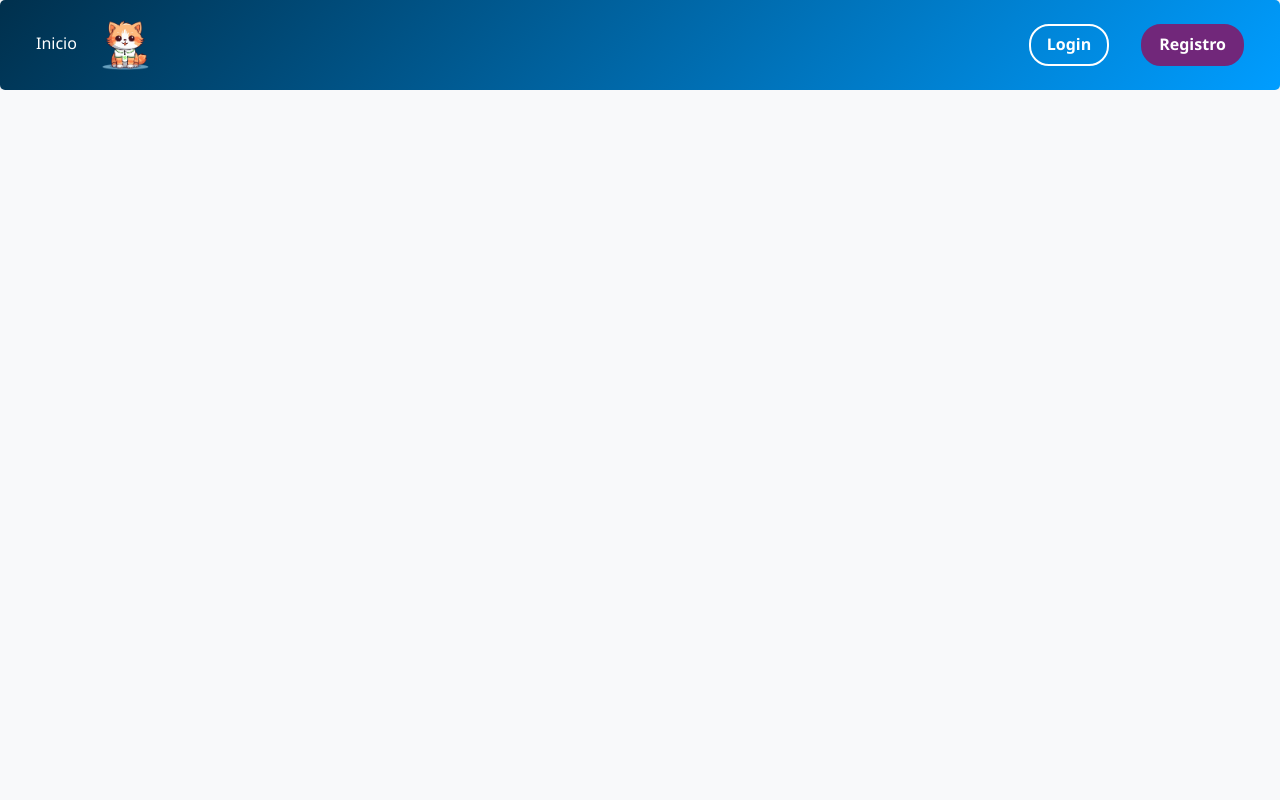
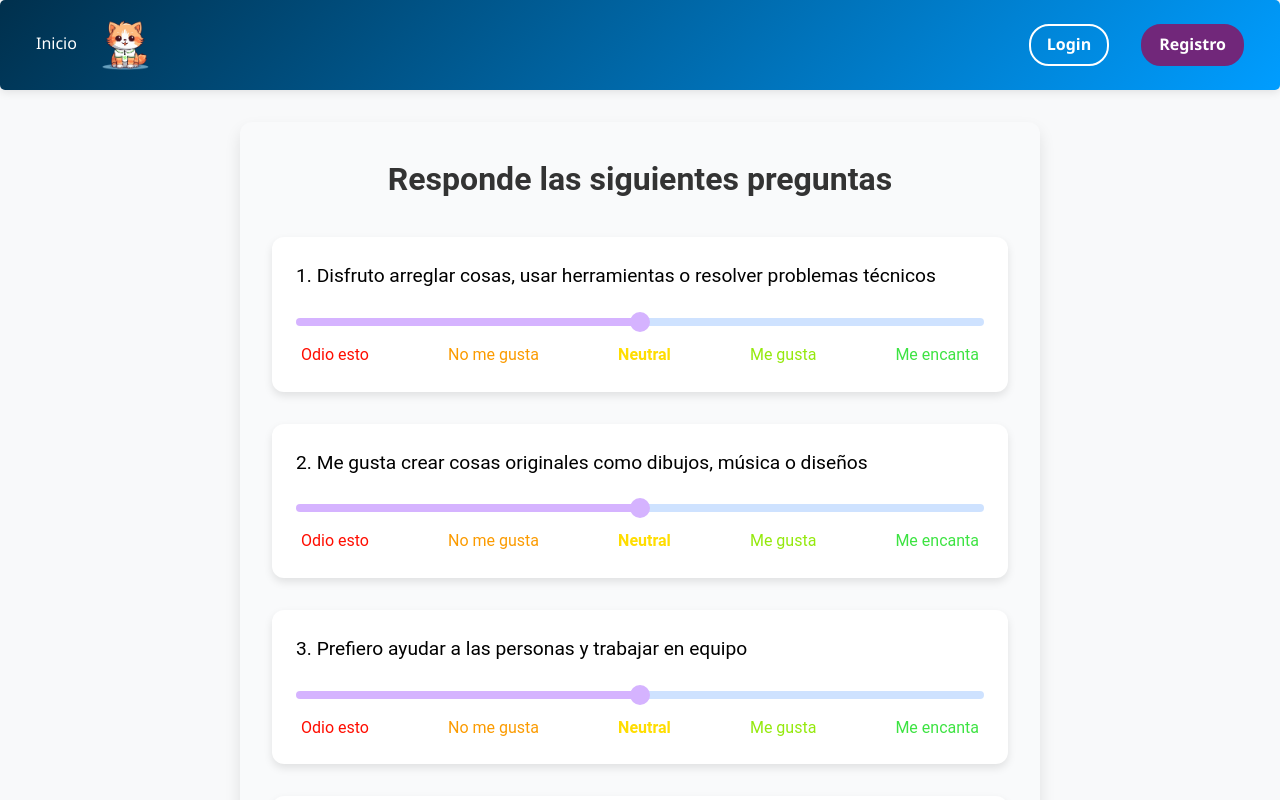
Before and after one commit to nessa-7/AVIFRONTCOPIA2, a React (Vite) app in the folder avi/: page /pretest in a window 1280 px wide. Shown: the top 800 px of the page. Built offline with nearby package versions, Linux system fonts and the light colour scheme.

Commit message:
se agrega PreTest, editar e inhabilitar admin

```diff
--- a/avi/index.html
+++ b/avi/index.html
@@ -2,9 +2,9 @@
 <html lang="en">
   <head>
     <meta charset="UTF-8" />
-    <link rel="icon" type="image/svg+xml" href="/vite.svg" />
+    <link rel="icon" type="image/svg+xml" href="/logoAVI.png" />
     <meta name="viewport" content="width=device-width, initial-scale=1.0" />
-    <title>avi</title>
+    <title>AVI</title>
   </head>
   <body>
     <div id="root"></div>
--- a/avi/src/App.jsx
+++ b/avi/src/App.jsx
@@ -19,6 +19,8 @@ import Navbar from "./Navbar";
 import AdminGet from "./AdminGet";
 import EditarPerfil from "./EditarPerfil";
 import TestRIASEC from "./TestRIASEC";
+import Pretest from "./PreTest";
+import EditarAdmin from "./EditarAdmin";
 
 
 
@@ -46,6 +48,8 @@ function App() {
               <Route path="/listaradmins" element={<AdminGet></AdminGet>}></Route>
               <Route path="/editar-perfil" element={<EditarPerfil></EditarPerfil>}></Route>
               <Route path="/preguntastest" element={<TestRIASEC></TestRIASEC>}></Route>
+              <Route path="/pretest" element={<Pretest></Pretest>}></Route>
+              <Route path="/editar/:id" element={<EditarAdmin></EditarAdmin>}></Route>
             </Routes>
 
         </BrowserRouter>
--- a/avi/src/Aspirante.css
+++ b/avi/src/Aspirante.css
@@ -102,18 +102,28 @@
 
 .asp-actions {
   display: flex;
-  gap: 10px;
+  gap: 30px;
+  margin-right: 2px;
+}
+
+.ad-actions {
+  display: flex;
+  gap: 30px;
+  align-items: end;
 }
 
 .icon {
+width: auto;
+font-size: 1rem;
   border: none;
   background: #f4f4f4;
   padding: 10px;
   border-radius: 12px;
   cursor: pointer;
+  color: #555;
 }
 
-.icon.eliminar {
+.icon.editar {
   background: #ffe4e4;
 }
 
--- a/avi/src/AspirantesGet.jsx
+++ b/avi/src/AspirantesGet.jsx
@@ -67,12 +67,7 @@ function AspirantesGet() {
 
               <button className="icon bloquear">🔒</button>
 
-              <button
-                className="icon eliminar"
-                onClick={() => eliminarAspirante(a.idASPIRANTE)}
-              >
-                🗑️
-              </button>
+
             </div>
           </div>
         ))}
--- a/avi/src/BienvenidaTest.jsx
+++ b/avi/src/BienvenidaTest.jsx
@@ -14,7 +14,7 @@ function BienvenidaTest() {
 
 
   function iniciartest() {
-    navigate("/preguntastest");
+    navigate("/pretest");
   }
 
   useEffect(() => {
--- /dev/null
+++ b/avi/src/EditarAdmin.jsx
@@ -0,0 +1,8 @@
+function EditarAdmin(){
+
+    return(
+        <p>oli</p>
+    )
+}
+
+export default EditarAdmin
--- /dev/null
+++ b/avi/src/PreTest.css
@@ -0,0 +1,137 @@
+/* Contenedor principal */
+.pretest-container {
+  max-width: 800px;
+  margin: 2rem auto;
+  padding: 2rem;
+  background-color: #f9fafb;
+  border-radius: 12px;
+  box-shadow: 0 8px 16px rgba(0, 0, 0, 0.1);
+  font-family: 'Roboto', sans-serif;
+}
+
+/* Título del formulario */
+h1 {
+  text-align: center;
+  font-size: 2rem;
+  color: #333;
+  margin-bottom: 2rem;
+}
+
+/* Formulario principal */
+.pretest-form {
+  display: flex;
+  flex-direction: column;
+  gap: 2rem;
+}
+
+/* Cuadro de cada pregunta */
+.pretest-question {
+  background: #ffffff;
+  padding: 1.5rem;
+  border-radius: 12px;
+  box-shadow: 0 4px 8px rgba(0, 0, 0, 0.1);
+  transition: transform 0.2s ease-in-out;
+}
+
+.pretest-question:hover {
+  transform: translateY(-5px);
+}
+
+/* Estilo para las preguntas */
+.pretest-question p {
+  font-size: 1.2rem;
+  color: #000000;
+  margin-bottom: 1rem;
+}
+
+/* Estilo para el rango de respuesta */
+input[type="range"] {
+  width: 100%;
+  margin: 0.5rem 0;
+  -webkit-appearance: none;
+  height: 8px;
+  background: linear-gradient(to right, #4caf50 0%, #4caf50 50%, #ddd 50%, #ddd 100%);
+  border-radius: 10px;
+  outline: none;
+}
+
+input[type="range"]::-webkit-slider-thumb {
+  -webkit-appearance: none;
+  appearance: none;
+  width: 20px;
+  height: 20px;
+  border-radius: 50%;
+  background: #d5b3ff;
+  cursor: pointer;
+}
+
+input[type="range"]:focus {
+  outline: none;
+}
+
+/* Estilo para los valores mostrados */
+span {
+  font-size: 1rem;
+  color: #4caf50;
+}
+
+/* Botón de envío */
+button {
+  padding: 1rem;
+  font-size: 1.2rem;
+  background: #4caf50;
+  color: white;
+  border: none;
+  border-radius: 12px;
+  cursor: pointer;
+  transition: background-color 0.3s ease;
+  box-shadow: 0 4px 8px rgba(0, 0, 0, 0.1);
+}
+
+button:hover {
+  background-color: #45a049;
+}
+
+button:focus {
+  outline: none;
+}
+
+
+/* Contenedor de las etiquetas del slider */
+.slider-labels {
+  display: flex;
+  justify-content: space-between;
+  font-size: 0.9rem;
+  margin-top: 0.5rem;
+  color: #1a1a70;
+  width: 100%;
+}
+
+/* Resaltar la etiqueta activa */
+.slider-labels span.active {
+  font-weight: bold;
+  color: #4caf50;
+}
+
+/* Espaciado entre las etiquetas */
+.slider-labels span {
+  margin: 0 5px; /* Ajusta el valor aquí para el espacio entre las etiquetas */
+  transition: color 0.2s ease; /* Para suavizar la transición de colores */
+}
+
+/* Establecer el color para cada etiqueta según el valor del slider */
+.slider-labels span:nth-child(1) {
+  color: #ff0d00;
+}
+.slider-labels span:nth-child(2) {
+  color: #fb9b00;
+}
+.slider-labels span:nth-child(3) {
+  color: rgb(255, 221, 0);
+}
+.slider-labels span:nth-child(4) {
+  color: #94e90c;
+}
+.slider-labels span:nth-child(5) {
+  color: #3de342;
+}
--- /dev/null
+++ b/avi/src/PreTest.jsx
@@ -0,0 +1,110 @@
+import { useState } from "react";
+import "./Pretest.css";
+import { useNavigate } from "react-router-dom";
+import TestRIASEC from "./TestRIASEC";
+
+
+export default function Pretest() {
+  const [startTest, setStartTest] = useState(false);
+  const [scores, setScores] = useState({ R: 0, I: 0, A: 0, S: 0, E: 0, C: 0 });
+
+  const navigate = useNavigate;
+
+  const questions = [
+    {
+      text: "Disfruto arreglar cosas, usar herramientas o resolver problemas técnicos",
+      profiles: ["R", "I"],
+    },
+    {
+      text: "Me gusta crear cosas originales como dibujos, música o diseños",
+      profiles: ["A", "I"],
+    },
+    {
+      text: "Prefiero ayudar a las personas y trabajar en equipo",
+      profiles: ["S", "E"],
+    },
+    {
+      text: "Me siento cómodo liderando grupos o tomando decisiones importantes",
+      profiles: ["E", "C"],
+    },
+    {
+      text: "Disfruto organizar información y seguir procesos ordenados",
+      profiles: ["C", "R"],
+    },
+  ];
+
+  const [answers, setAnswers] = useState(Array(questions.length).fill(3));
+
+  const handleChange = (i, value) => {
+    const updated = [...answers];
+    updated[i] = value;
+    setAnswers(updated);
+  };
+
+  const handleSubmit = (e) => {
+    e.preventDefault();
+
+    const newScores = { R: 0, I: 0, A: 0, S: 0, E: 0, C: 0 };
+    questions.forEach((q, i) => {
+      q.profiles.forEach((p) => {
+        newScores[p] += answers[i];
+      });
+    });
+
+    setScores(newScores);
+    setStartTest(true);
+  };
+
+  // Las etiquetas que se mostrarán en el slider
+  const labels = [
+    "Odio esto",
+    "No me gusta",
+    "Neutral",
+    "Me gusta",
+    "Me encanta",
+  ];
+
+    if (startTest) {
+    return <TestRIASEC pretestScores={scores} />;
+    }
+
+
+  return (
+    <div className="pretest-container">
+      <h1>Responde las siguientes preguntas</h1>
+
+      <form onSubmit={handleSubmit} className="pretest-form">
+        {questions.map((q, i) => (
+          <div key={i} className="pretest-question">
+            <p>
+              {i + 1}. {q.text}
+            </p>
+
+            <input
+              type="range"
+              min="1"
+              max="5"
+              value={answers[i]}
+              onChange={(e) => handleChange(i, Number(e.target.value))}
+              style={{
+                background: `linear-gradient(to right, #d5b3ff ${((answers[i] - 1) / 4) * 100}%, #cee2ff ${((answers[i] - 1) / 4) * 100}%)`,
+              }}
+            />
+            <div className="slider-labels">
+              {labels.map((label, index) => (
+                <span
+                  key={index}
+                  className={answers[i] === index + 1 ? "active" : ""}
+                >
+                  {label}
+                </span>
+              ))}
+            </div>
+          </div>
+        ))}
+
+        <button type="submit">Iniciar Test Vocacional</button>
+      </form>
+    </div>
+  );
+}
--- a/avi/src/Sidebar.jsx
+++ b/avi/src/Sidebar.jsx
@@ -46,7 +46,6 @@ const Sidebar = () => {
       return (
         <div>
           <button onClick={veraspirantes}>Ver aspirantes</button>
-          <button>Reportes</button>
         </div>
       );
     }
--- a/avi/src/TestRIASEC.jsx
+++ b/avi/src/TestRIASEC.jsx
@@ -1,12 +1,27 @@
 import { useEffect, useState } from "react";
 import "./Test.css"
 
-export default function TestRIASEC() {
+export default function TestRIASEC({ pretestScores }) {
+
   const [sessionId] = useState(() => crypto.randomUUID());
-  const [scores, setScores] = useState({ R: 0, I: 0, A: 0, S: 0, E: 0, C: 0 });
+
+  const [scores, setScores] = useState(
+    pretestScores || { R: 0, I: 0, A: 0, S: 0, E: 0, C: 0 }
+  );
+
+
   const [question, setQuestion] = useState(null);
   const [count, setCount] = useState(0);
   const API = import.meta.env.VITE_API_OPENAI;
+
+
+  useEffect(() => {
+    if (pretestScores) {
+      setScores(pretestScores);
+    }
+  }, [pretestScores]);
+
+
 
   const getQuestion = async () => {
     const res = await fetch(`${API}/next-question`, {
@@ -34,11 +49,18 @@ export default function TestRIASEC() {
     setScores(data.updated_scores);
     setCount(count + 1);
 
-    if (count < 9) {
-      getQuestion();
-    } else {
-      getResult(data.updated_scores);
-    }
+    setCount(prev => {
+      const newCount = prev + 1;
+
+      if (newCount < 10) {
+        getQuestion();
+      } else {
+        getResult(data.updated_scores);
+      }
+
+      return newCount;
+    });
+
   };
 
   const getResult = async (finalScores) => {
```
Also changed, not shown: avi/src/AdminGet.jsx (+35 -31 lines), 1 other file (tests, documents, lock files or other folders).
